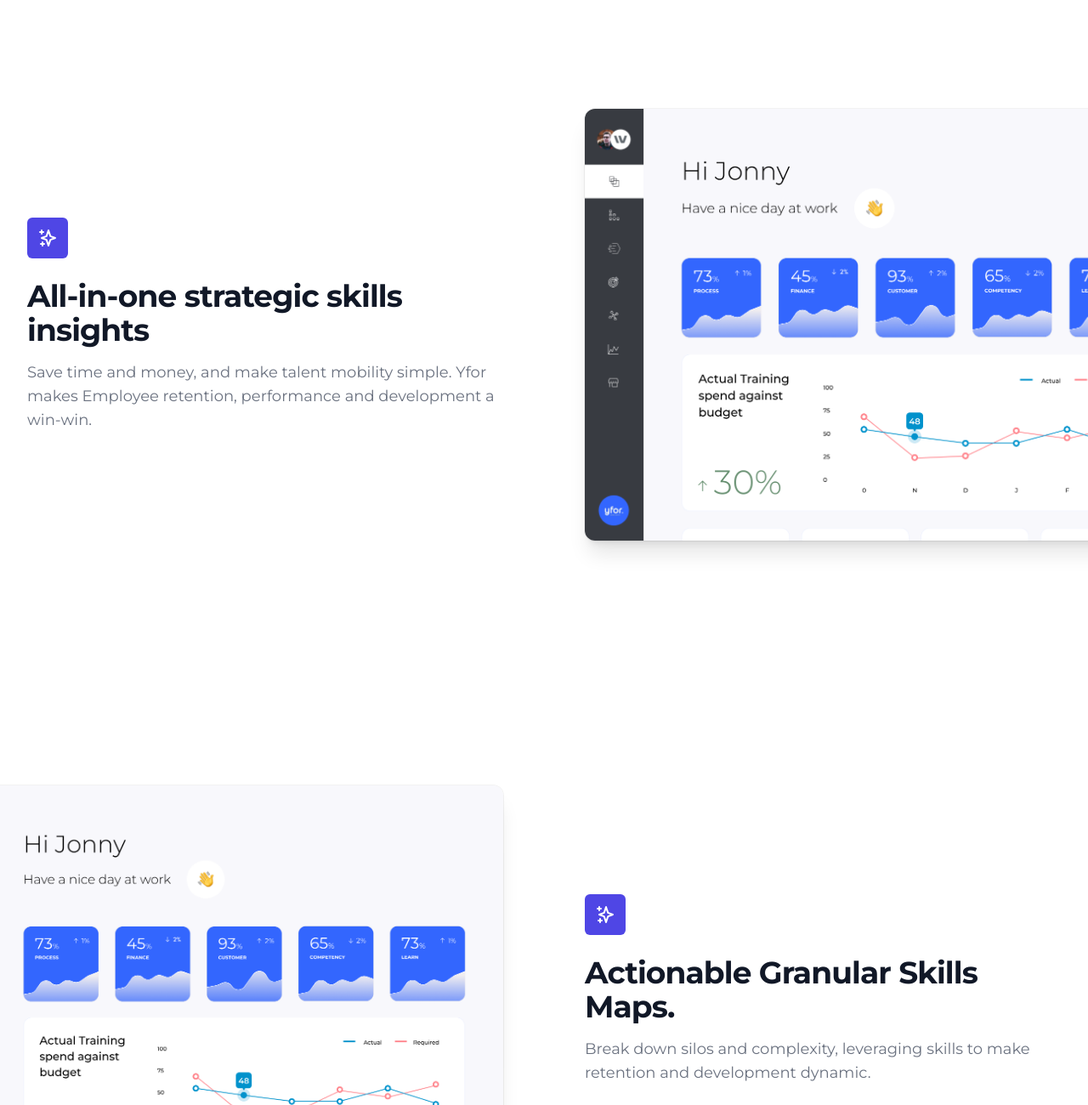
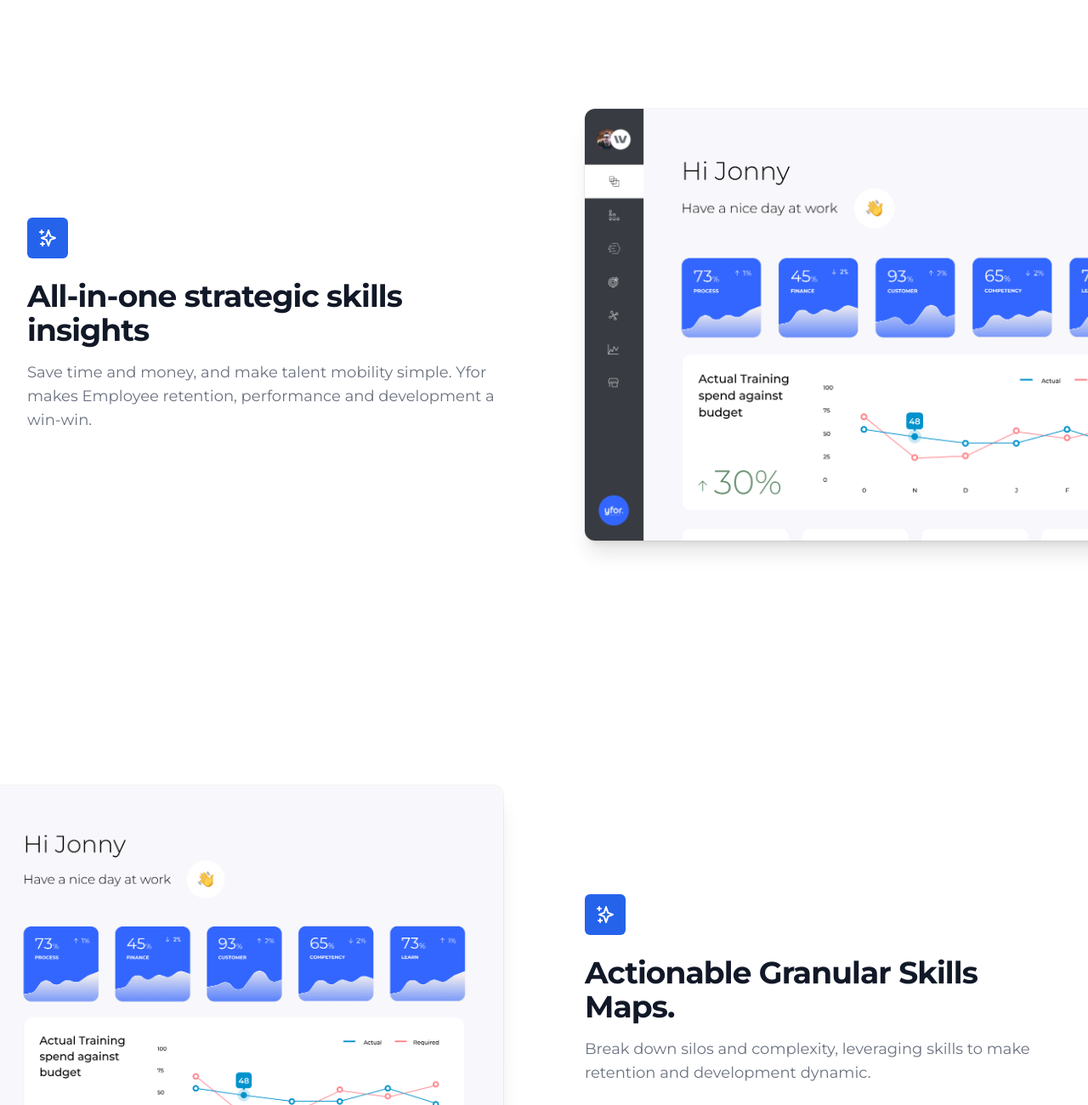
Before and after one commit to jonathanwillisdesign/yfor-website, a plain HTML site: page index.html in a window 1280 px wide. Shown: the part 2046-3346 px from the top of the page at 85% size. Drawn offline with nearby package versions, Linux system fonts and the light colour scheme.

Commit message:
Updated colors in index

```diff
--- a/index.html
+++ b/index.html
@@ -173,7 +173,7 @@
               <div class="px-4 max-w-xl mx-auto sm:px-6 lg:py-32 lg:max-w-none lg:mx-0 lg:px-0 lg:col-start-2">
                 <div>
                   <div>
-                    <span class="h-12 w-12 rounded-md flex items-center justify-center bg-indigo-600">
+                    <span class="h-12 w-12 rounded-md flex items-center justify-center bg-blue-600">
                       <!-- Heroicon name: outline/sparkles -->
                       <svg class="h-6 w-6 text-white" xmlns="http://www.w3.org/2000/svg" fill="none" viewBox="0 0 24 24" stroke="currentColor" aria-hidden="true">
                         <path stroke-linecap="round" stroke-linejoin="round" stroke-width="2" d="M5 3v4M3 5h4M6 17v4m-2-2h4m5-16l2.286 6.857L21 12l-5.714 2.143L13 21l-2.286-6.857L5 12l5.714-2.143L13 3z" />
@@ -292,7 +292,7 @@
             <div class="px-4 max-w-xl mx-auto sm:px-6 lg:py-32 lg:max-w-none lg:mx-0 lg:px-0 lg:col-start-1">
               <div>
                 <div>
-                  <span class="h-12 w-12 rounded-md flex items-center justify-center bg-indigo-600">
+                  <span class="h-12 w-12 rounded-md flex items-center justify-center bg-blue-600">
                     <!-- Heroicon name: outline/sparkles -->
                     <svg class="h-6 w-6 text-white" xmlns="http://www.w3.org/2000/svg" fill="none" viewBox="0 0 24 24" stroke="currentColor" aria-hidden="true">
                       <path stroke-linecap="round" stroke-linejoin="round" stroke-width="2" d="M5 3v4M3 5h4M6 17v4m-2-2h4m5-16l2.286 6.857L21 12l-5.714 2.143L13 21l-2.286-6.857L5 12l5.714-2.143L13 3z" />
@@ -326,7 +326,7 @@
             <div class="px-4 max-w-xl mx-auto sm:px-6 lg:py-32 lg:max-w-none lg:mx-0 lg:px-0 lg:col-start-2">
               <div>
                 <div>
-                  <span class="h-12 w-12 rounded-md flex items-center justify-center bg-indigo-600">
+                  <span class="h-12 w-12 rounded-md flex items-center justify-center bg-blue-600">
                     <!-- Heroicon name: outline/sparkles -->
                     <svg class="h-6 w-6 text-white" xmlns="http://www.w3.org/2000/svg" fill="none" viewBox="0 0 24 24" stroke="currentColor" aria-hidden="true">
                       <path stroke-linecap="round" stroke-linejoin="round" stroke-width="2" d="M5 3v4M3 5h4M6 17v4m-2-2h4m5-16l2.286 6.857L21 12l-5.714 2.143L13 21l-2.286-6.857L5 12l5.714-2.143L13 3z" />
```
